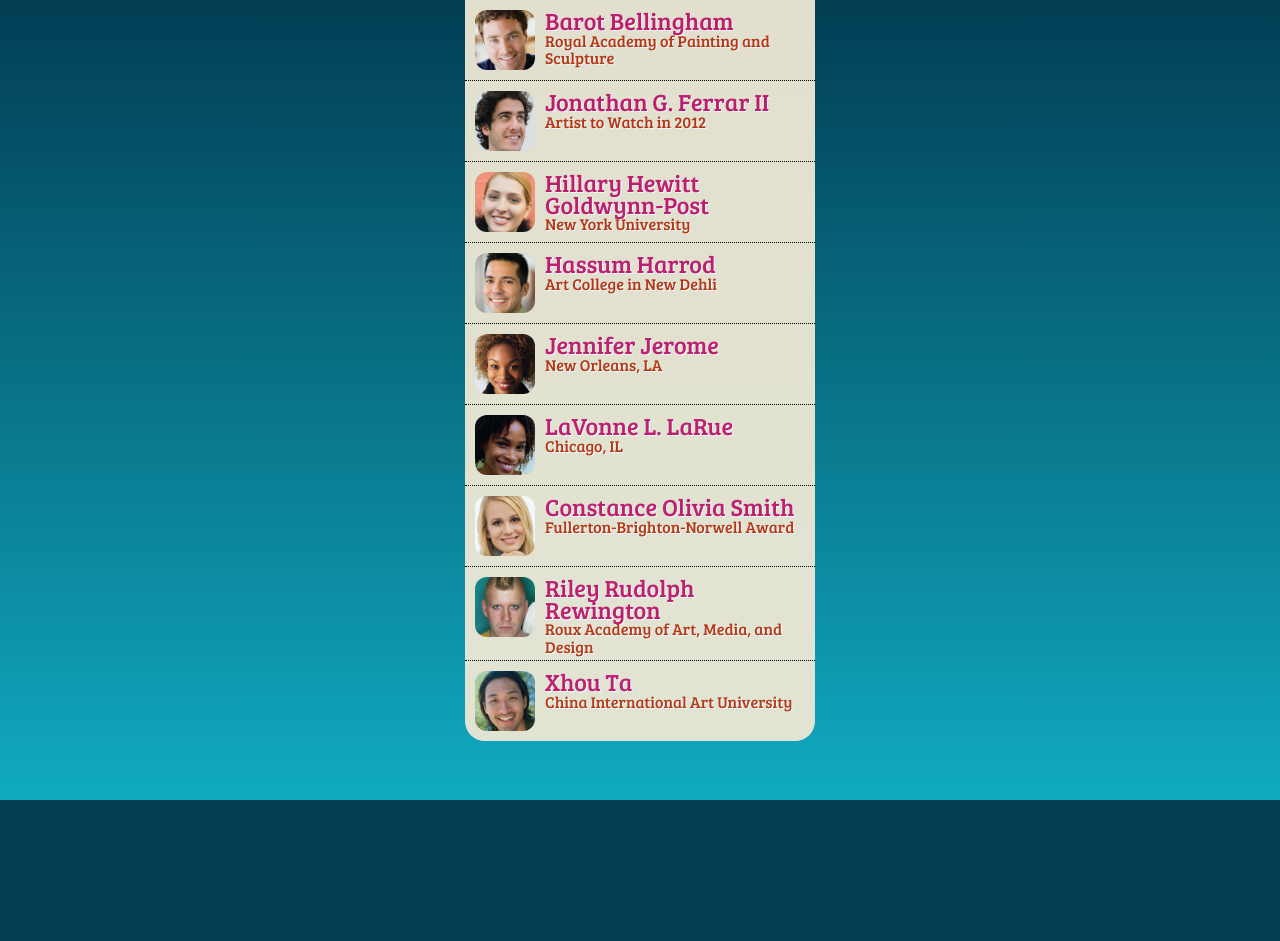
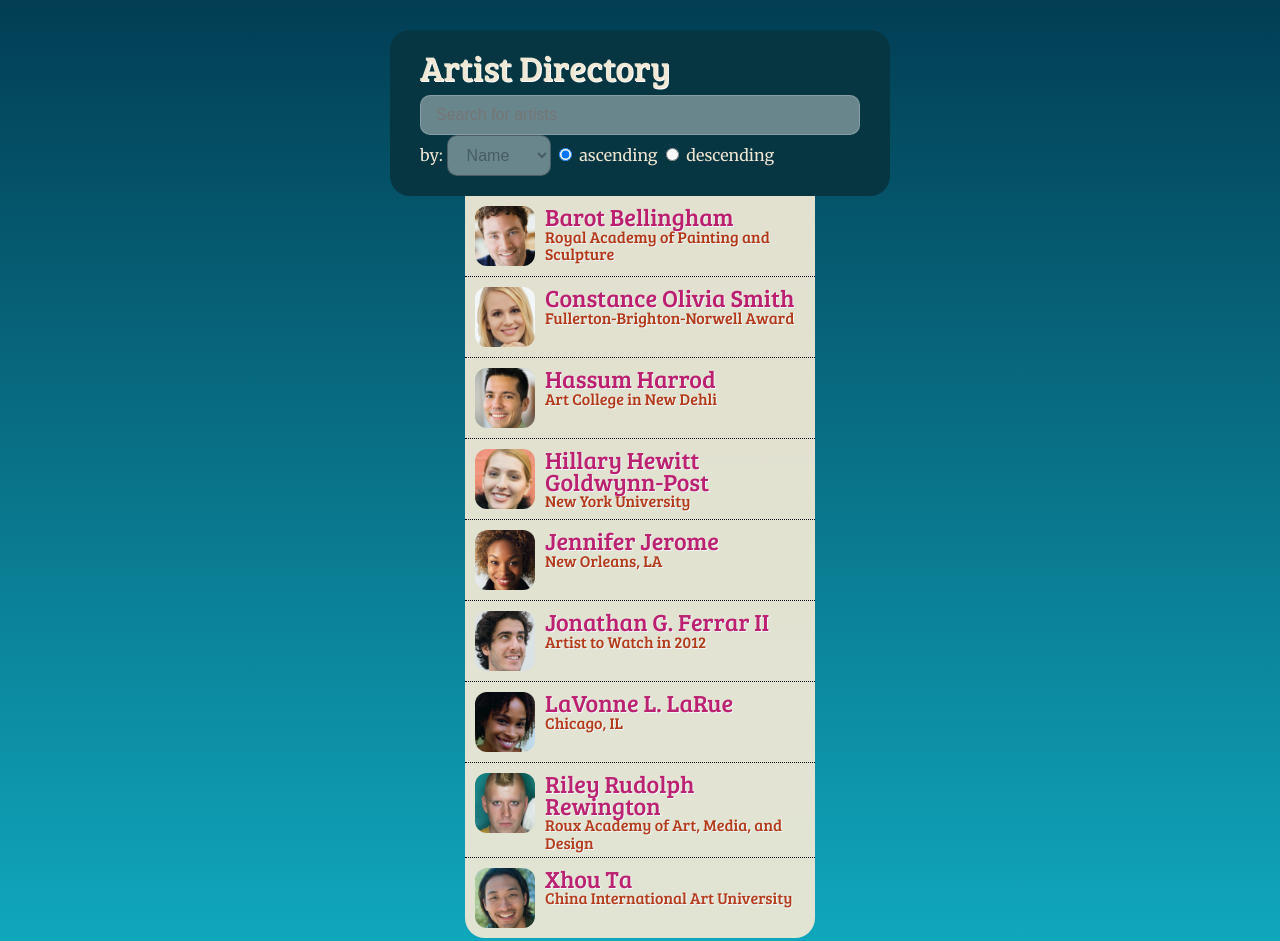
Before and after one commit to wickedurge/lynda-angular-up-running, a plain HTML site: page index.html in a window 1280 px wide. Before the commit the page ends 800 px from the top, so only its background shows below. Drawn offline with Linux system fonts and the light colour scheme; a web font is replaced by a local one.

Commit message:
Finished with chapter 2

```diff
--- a/index.html
+++ b/index.html
@@ -9,8 +9,29 @@
 </head>
 <body>
 <div class="main" ng-controller = "MyController">
+    <div class="search">
+        <h1>Artist Directory</h1>
+        <label>search:</label>
+        <input ng-model="query" placeholder="Search for artists" autofocus>
+
+        <label class="formgroup">by:
+            <select ng-model="artistOrder">
+                <option value="name">Name</option>
+                <option value="reknown">Reknown</option>
+            </select>
+        </label>
+        <label class="formgroup">
+            <input type="radio" ng-model="direction" name="direction" checked>
+            ascending
+        </label>
+        <label class="formgroup">
+            <input type="radio" ng-model="direction" name="direction" value="reverse">
+            descending
+        </label>
+
+    </div>
     <ul class="artistlist">
-        <li class="artist cf" ng-repeat="item in artists">
+        <li class="artist cf" ng-repeat="item in artists | filter: query | orderBy: artistOrder:direction">
             <img ng-src="images/{{item.shortname}}_tn.jpg" alt="Photo of {{item.name}}">
             <div class="info">
                 <h2>{{item.name}}</h2>
--- a/js/controllers.js
+++ b/js/controllers.js
@@ -2,6 +2,7 @@ var myApp = angular.module('myApp', []);
 
 myApp.controller('MyController', ['$scope', '$http', function($scope, $http) {
    $http.get('js/data.json').success(function(data){
-       $scope.artists = data
+       $scope.artists = data;
+       $scope.artistOrder = 'name';
     });
 }]);
```
